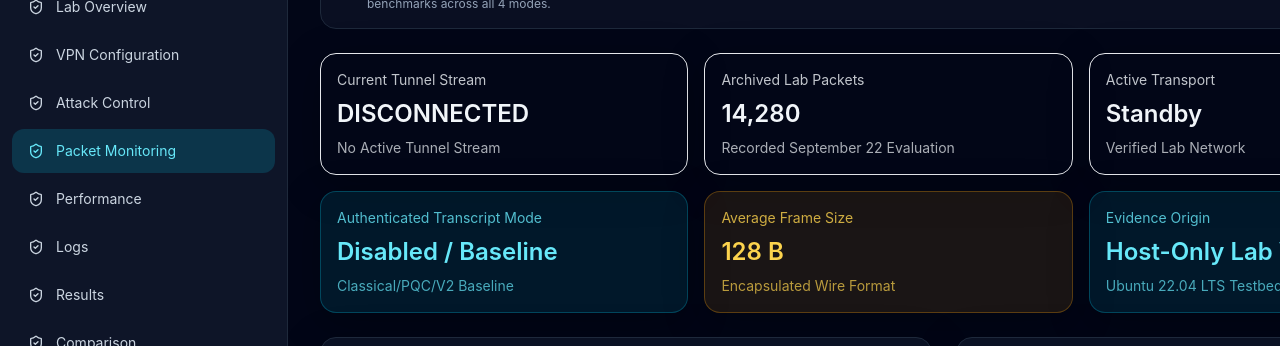
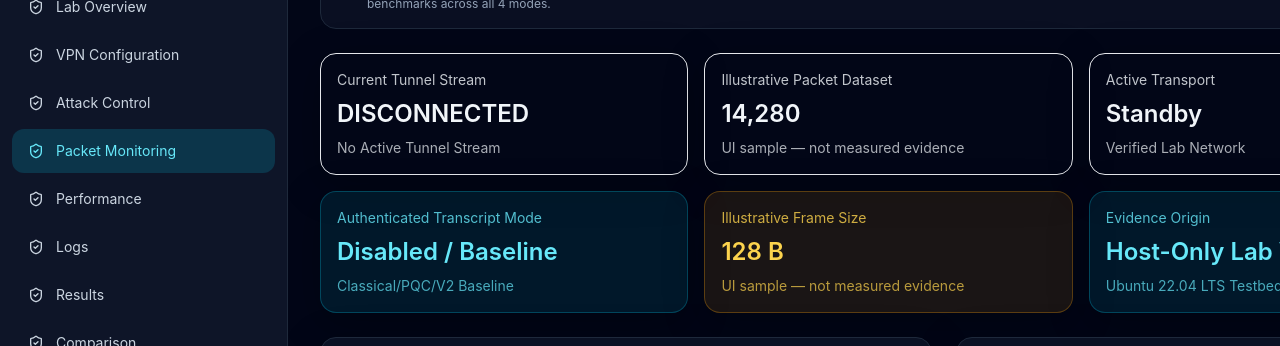
Before and after one commit to basavaprabhu0504/dashboard-main.zip, a React (Vite) app in the folder Dashboard-main/: page /packets in a window 1280 px wide. Shown: the part 168-514 px from the top of the page. Built offline with nearby package versions, Linux system fonts and the light colour scheme; no server answers; the HTML template or start-up script is replaced by a standard one.

Commit message:
fix(packets): label packet dataset and frame sizes as illustrative UI samples

```diff
--- a/Dashboard-main/src/pages/PacketMonitoring.jsx
+++ b/Dashboard-main/src/pages/PacketMonitoring.jsx
@@ -26,9 +26,9 @@ export default function PacketMonitoring() {
       tone: vpnLiveStatus.vpnRunning ? 'green' : 'amber',
     },
     {
-      title: 'Archived Lab Packets',
+      title: 'Illustrative Packet Dataset',
       value: (14280).toLocaleString(),
-      subtitle: 'Recorded September 22 Evaluation',
+      subtitle: 'UI sample — not measured evidence',
       tone: 'cyan',
     },
     {
@@ -50,9 +50,9 @@ export default function PacketMonitoring() {
       tone: currentMode === 'hybrid_v3' ? 'green' : 'blue',
     },
     {
-      title: 'Average Frame Size',
+      title: 'Illustrative Frame Size',
       value: '128 B',
-      subtitle: 'Encapsulated Wire Format',
+      subtitle: 'UI sample — not measured evidence',
       tone: 'yellow',
     },
     {
```
